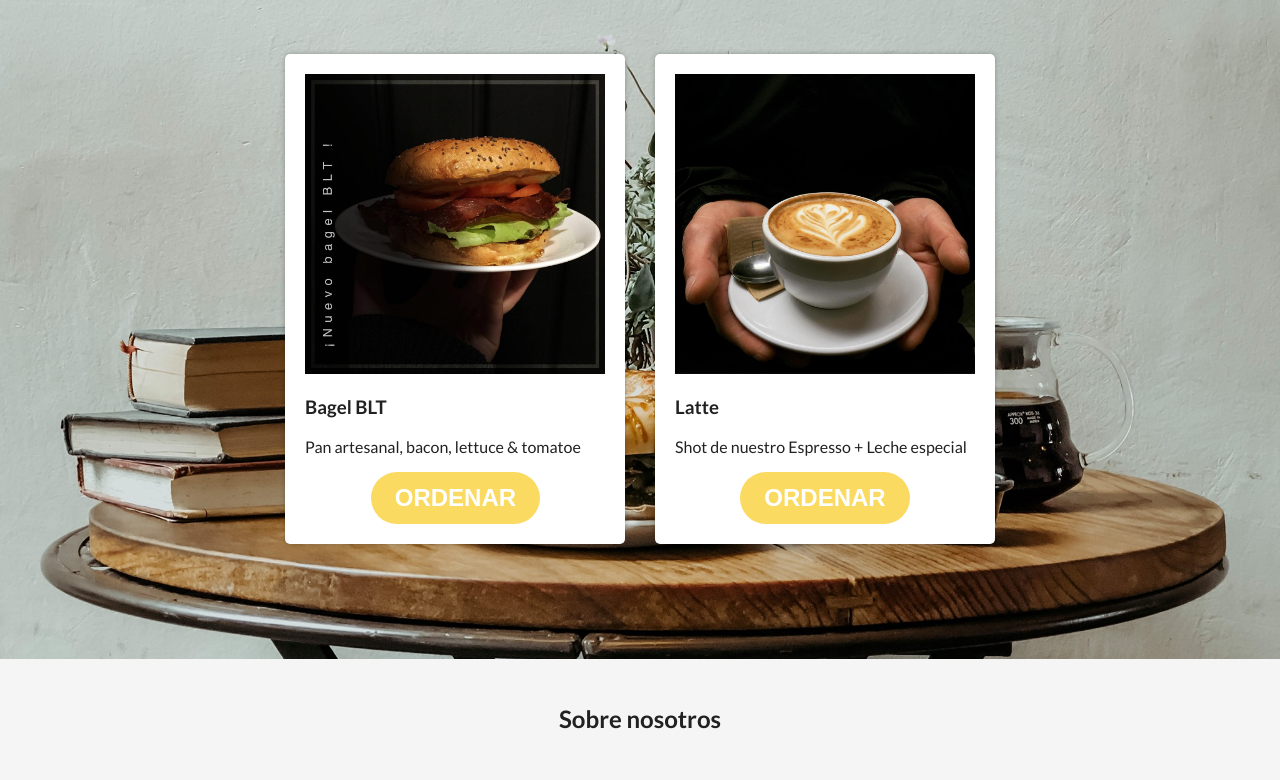
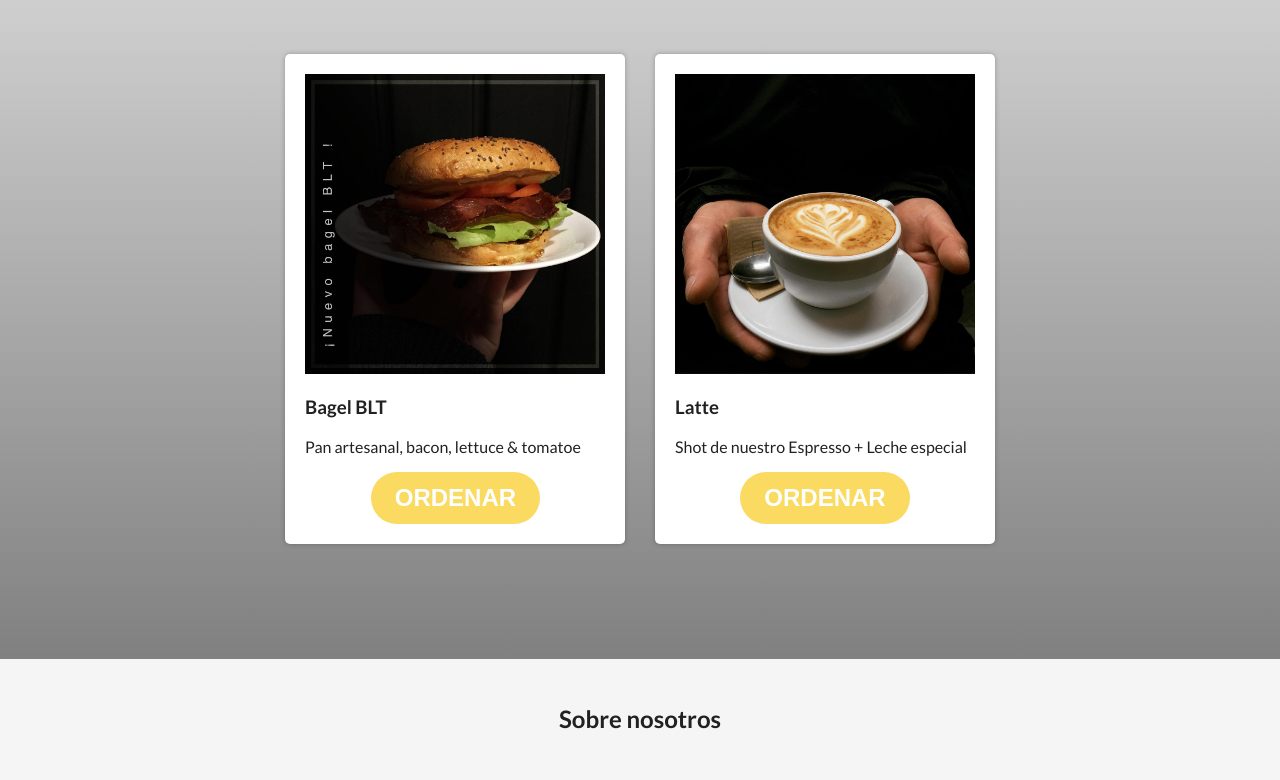
Before and after one commit to JoseCrz/html-css, a plain HTML site: page index.html in a window 1280 px wide. Shown: the part 268-1048 px from the top of the page. Drawn offline with Linux system fonts and the light colour scheme.

Commit message:
Changed hero background

```diff
--- a/css/style.css
+++ b/css/style.css
@@ -64,6 +64,7 @@ footer {
 
 .hero {
     background-image: url("../img/background.jpg");
+    background: linear-gradient(to top, #808080, #E6E6E6);
     background-size: cover;
     background-position: center top;
     padding: 100px 0;
```
